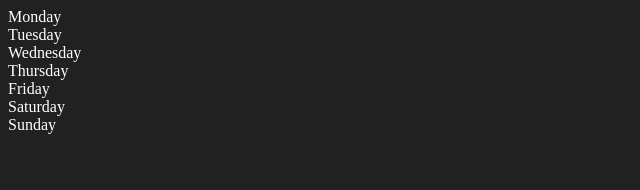
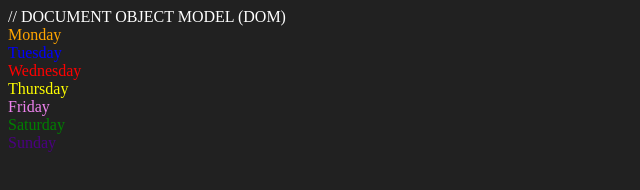
Before and after one commit to St0rmsh/Javascript, a plain HTML site: page 06_dom/two.html in a window 1280 px wide. Shown: the whole page, without its empty margins (0-640 px from the left). Drawn offline with Linux system fonts and the light colour scheme.

Commit message:
Parent and child node

```diff
--- a/06_dom/two.html
+++ b/06_dom/two.html
@@ -1,3 +1,5 @@
+// DOCUMENT OBJECT MODEL (DOM)
+
 <!DOCTYPE html>
 <html lang="en">
 <head>
@@ -23,17 +25,40 @@
 </body>
 <script>
     const doc = document.querySelector('.parent')
-    console.log(doc);
-    console.log(doc.children[2].innerHTML);
+    // console.log(doc);
+    // console.log(doc.children[2].innerHTML);
 
     for (let i = 0; i < doc.children.length; i++) {
-        doc.children[6].innerHTML
+        console.log(doc.children[i].innerHTML)
+
+
 
 
     }
+    doc.children[2].style ="color : red"
+    // console.log(doc.firstElementChild);
+    // console.log(doc.lastElementChild);
+    //const du = document.querySelector('.day')
+    // console.log(du.parentElement);
+    // console.log(du.nextElementSibling);
+    console.log("NODES:",doc.childNodes);
+
+
+
+
+
+
+
+    doc.children[1].style ="color : blue"
+    doc.children[0].style ="color : orange"
+    doc.children[3].style ="color : yellow"
+    doc.children[4].style ="color : violet"
+    doc.children[5].style ="color : green"
+    doc.children[6].style ="color : Indigo"
 
 
 
 
 </script>
+
 </html>
```
